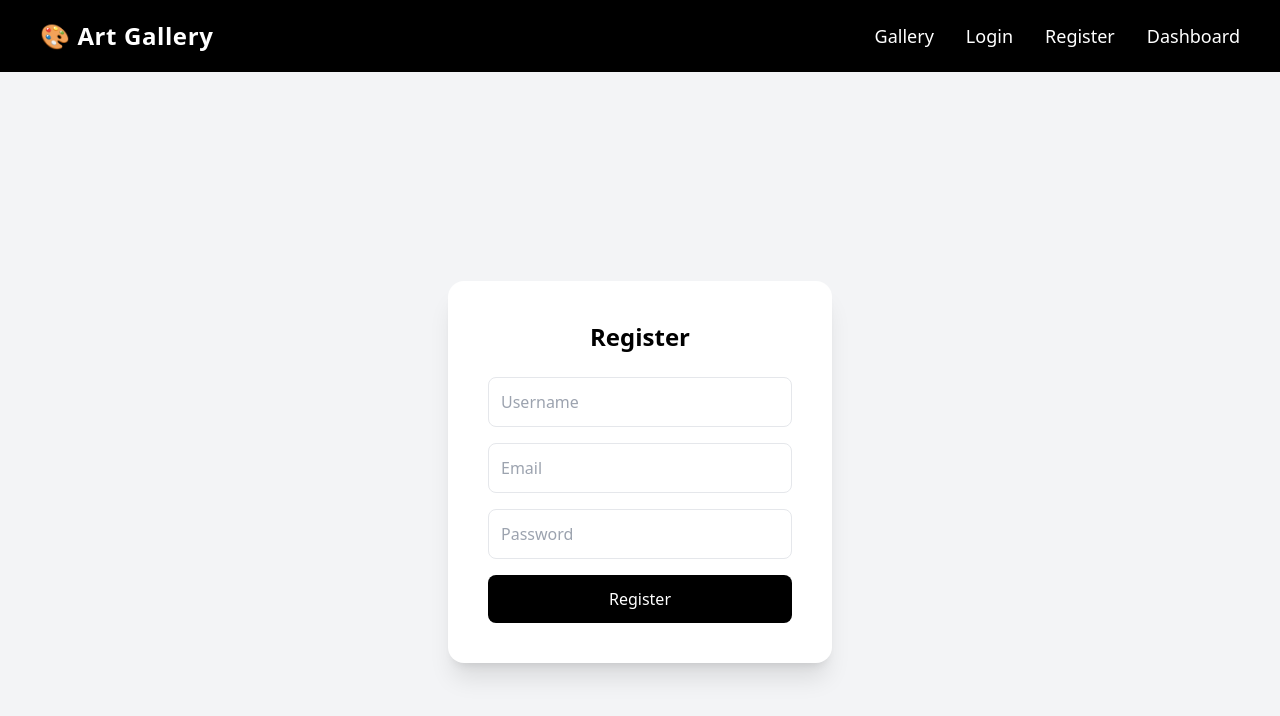
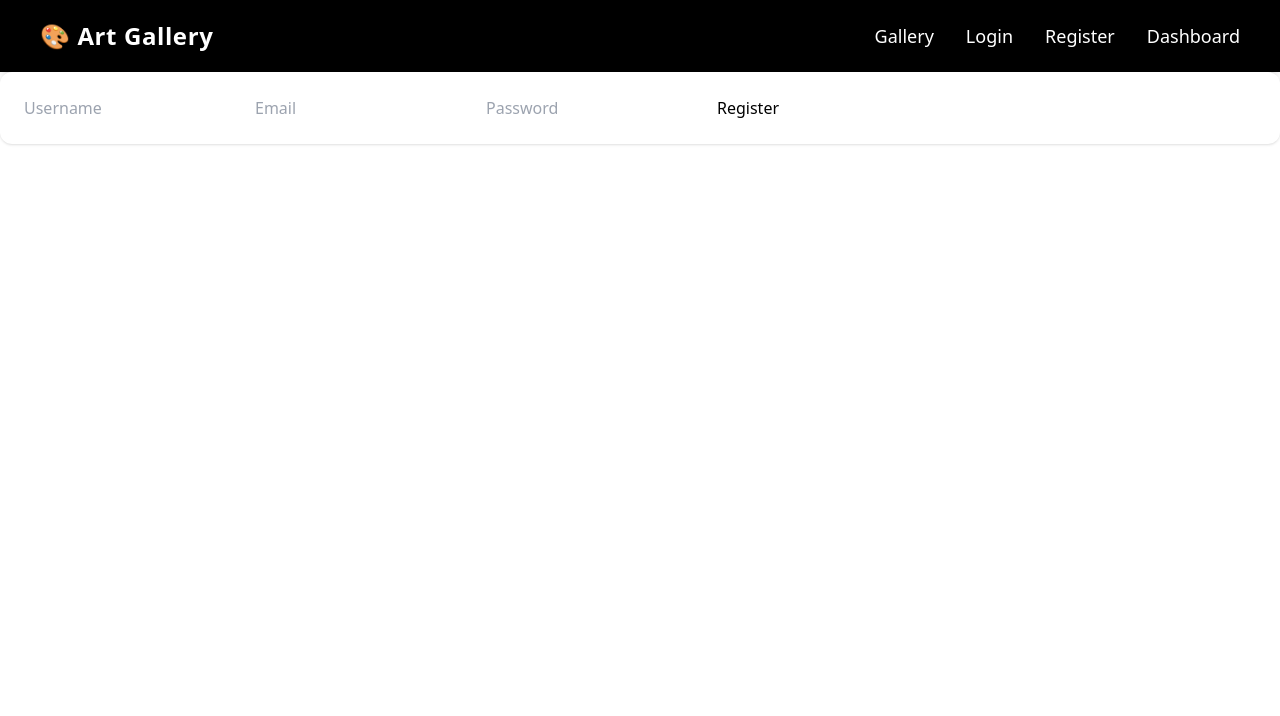
Before and after one commit to voanhkiet/artist-gallery, a React (Vite) app: page /register in a window 1280 px wide. Shown: the top 716 px of the page. Built offline with nearby package versions, Linux system fonts and the light colour scheme.

Commit message:
update register

```diff
--- a/src/pages/Register.jsx
+++ b/src/pages/Register.jsx
@@ -5,39 +5,51 @@ export default function Register() {
   const [form, setForm] = useState({
     username: "",
     email: "",
-    password: ""
+    password: "",
   });
 
-  const handleSubmit = async () => {
-    await register(form);
-    alert("Registered!");
+  const handleSubmit = async (e) => {
+    e.preventDefault(); // 🚨 VERY IMPORTANT
+
+    try {
+      const res = await register(form);
+      alert("Register success ✅");
+      console.log(res);
+    } catch (err) {
+      console.error(err);
+      alert("Register failed ❌");
+    }
   };
 
   return (
-   <div className="flex justify-center items-center min-h-screen bg-gray-100">
-  <div className="bg-white p-10 rounded-2xl shadow-xl w-96">
-    <h2 className="text-2xl font-bold mb-6 text-center">Register</h2>
+    <form onSubmit={handleSubmit} className="bg-white p-6 rounded-xl shadow">
 
       <input
-      className="w-full border p-3 mb-4 rounded-lg"
         placeholder="Username"
+        value={form.username}
+        onChange={(e) =>
+          setForm({ ...form, username: e.target.value })
+        }
       />
 
       <input
-      className="w-full border p-3 mb-4 rounded-lg"
         placeholder="Email"
+        value={form.email}
+        onChange={(e) =>
+          setForm({ ...form, email: e.target.value })
+        }
       />
 
       <input
-      className="w-full border p-3 mb-4 rounded-lg"
         type="password"
         placeholder="Password"
+        value={form.password}
+        onChange={(e) =>
+          setForm({ ...form, password: e.target.value })
+        }
       />
 
-    <button className="w-full bg-black text-white py-3 rounded-lg hover:bg-gray-800 transition">
-      Register
-    </button>
-  </div>
-</div>
+      <button type="submit">Register</button>
+    </form>
   );
 }
```
Lines whose indentation alone changed are shown as unchanged.
